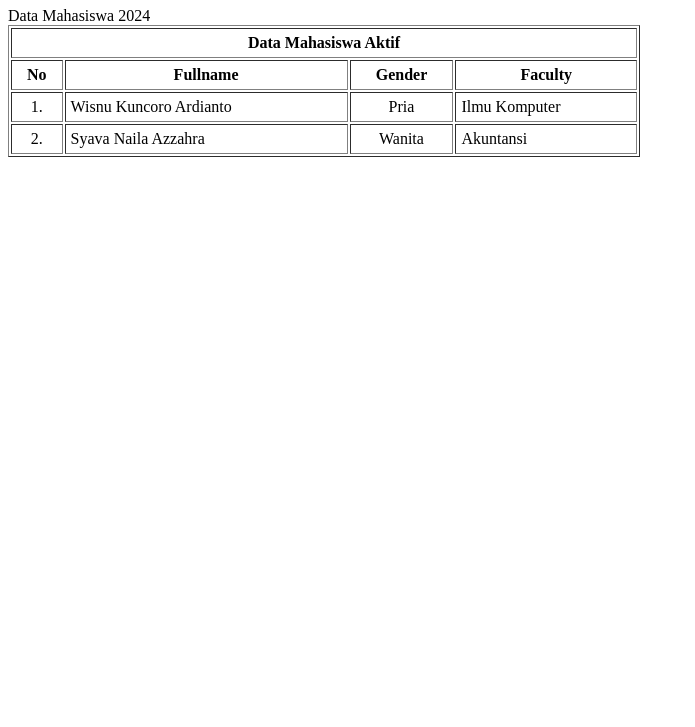
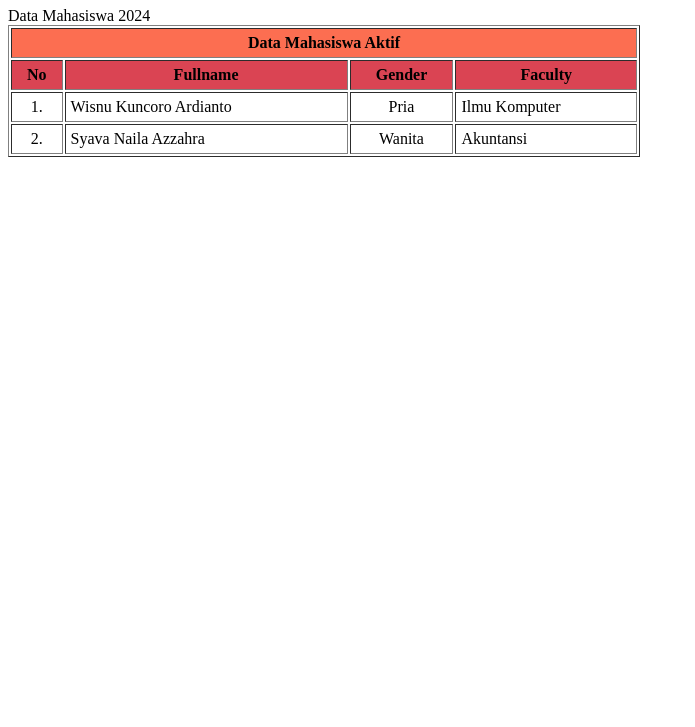
Before and after one commit to setrasariputra/Tabledata-HTML, a plain HTML site: page index.html in a window 1280 px wide. Shown: the part 73-800 px from the top of the page, without its empty margins (0-695 px from the left). Drawn offline with Linux system fonts and the light colour scheme.

Commit message:
bgcolor table

```diff
--- a/index.html
+++ b/index.html
@@ -10,13 +10,13 @@
     <caption>Data Mahasiswa 2024</caption>
     <table border="1" cellpadding="5" width="50%">
         <tr>
-            <th colspan="4">Data Mahasiswa Aktif</th>
+            <th colspan="4" bgcolor="#fc6e51">Data Mahasiswa Aktif</th>
         </tr>
         <tr>
-            <th>No</th>
-            <th>Fullname</th>
-            <th>Gender</th>
-            <th>Faculty</th>
+            <th bgcolor="#da4453">No</th>
+            <th bgcolor="#da4453">Fullname</th>
+            <th bgcolor="#da4453">Gender</th>
+            <th bgcolor="#da4453">Faculty</th>
         </tr>
         <tr>
             <td align="center">1.</td>
```
